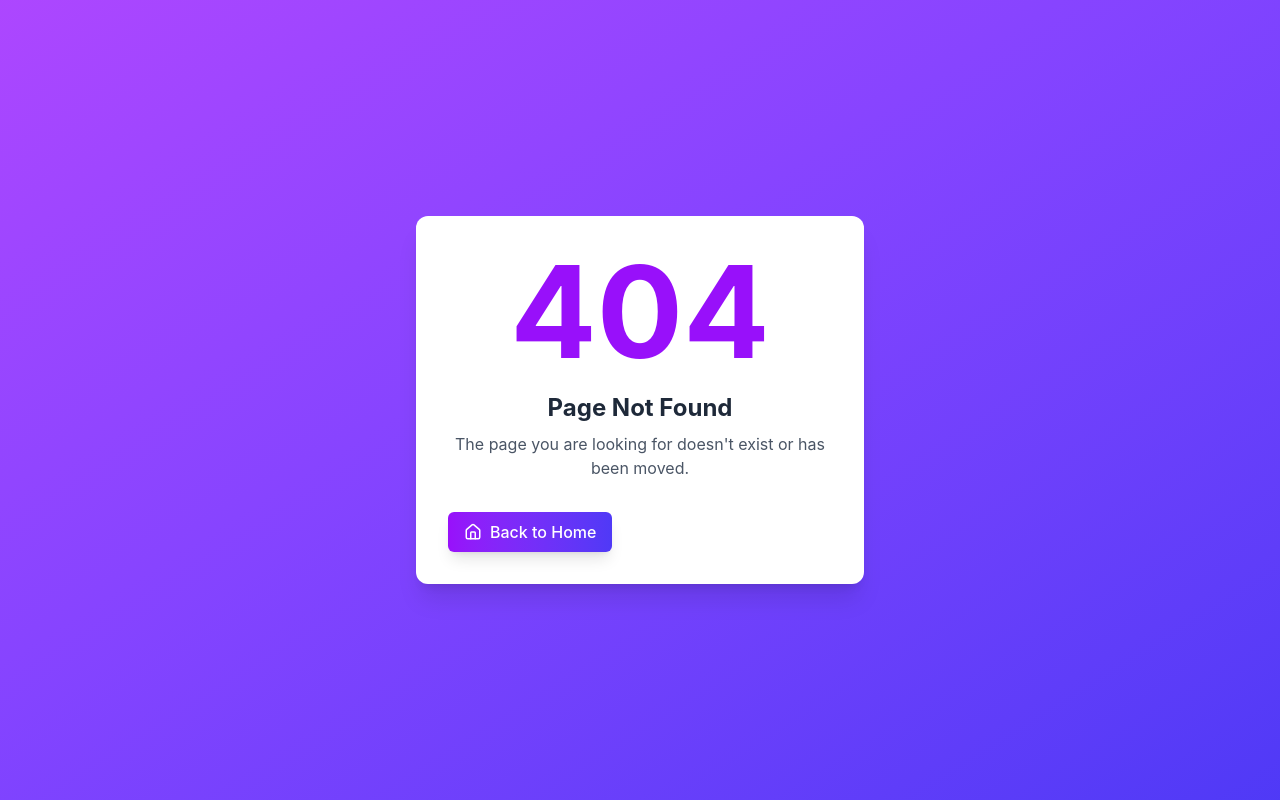
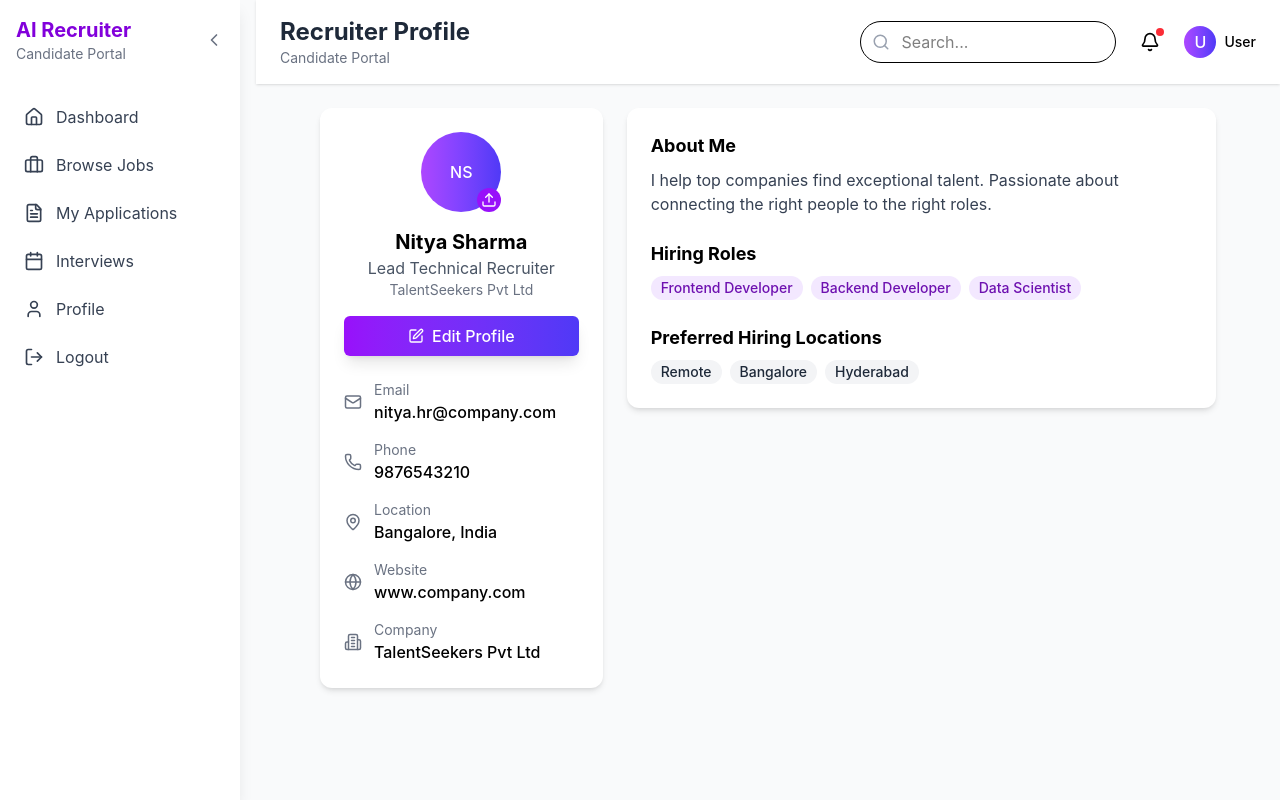
Before and after one commit to techieRahul17/URHired, a React (Vite) app: page /recruiter/recruiterProfile in a window 1280 px wide. Before the commit this address had no page. Built offline with nearby package versions, Linux system fonts and the light colour scheme.

Commit message:
added the recruiter profile page

```diff
--- a/src/App.jsx
+++ b/src/App.jsx
@@ -14,6 +14,7 @@ import UserJobs from './pages/user/Jobs';
 import UserApplications from './pages/user/Applications';
 import UserInterviews from './pages/user/Interviews';
 import UserProfile from './pages/user/Profile';
+import RecruiterProfile from './pages/recruiter/RecruiterProfile';
 import NotFound from './pages/NotFound';
 import { AuthProvider } from './context/AuthContext';
 
@@ -33,7 +34,7 @@ function App() {
                     <Route path="/recruiter/applications" element={<RecruiterApplications />} />
                     <Route path="/recruiter/interviews" element={<RecruiterInterviews />} />
                     <Route path="/recruiter/candidates/:id" element={<RecruiterCandidateDetails />} />
-
+                    <Route path="/recruiter/recruiterProfile" element={<RecruiterProfile/>}/>
                     {/* User Routes */}
                     <Route path="/user/dashboard" element={<UserDashboard />} />
                     <Route path="/user/jobs" element={<UserJobs />} />
--- a/src/components/layout/Sidebar.jsx
+++ b/src/components/layout/Sidebar.jsx
@@ -59,6 +59,11 @@ const Sidebar = () => {
             title: "Settings",
             icon: <Settings size={20} />,
             path: `${basePath}/settings`,
+        },
+        {
+            title: "Profile",
+            icon: <Settings size={20} />,
+            path: `${basePath}/recruiterProfile`,
         },
         {
             title: "Logout",
--- /dev/null
+++ b/src/pages/recruiter/RecruiterProfile.jsx
@@ -0,0 +1,165 @@
+import { useState, useEffect } from 'react';
+import { Upload, Edit, Save, Mail, Phone, MapPin, Globe, Building2, Briefcase, Plus, X, Trash2 } from 'lucide-react';
+import PageLayout from '../../components/layout/PageLayout';
+import Card from '../../components/ui/Card';
+import Button from '../../components/ui/Button';
+import Input from '../../components/ui/Input';
+import Avatar from '../../components/ui/Avatar';
+import Badge from '../../components/ui/Badge';
+
+const RecruiterProfile = () => {
+  const [profile, setProfile] = useState(null);
+  const [editMode, setEditMode] = useState(false);
+  const [loading, setLoading] = useState(true);
+
+  useEffect(() => {
+    setTimeout(() => {
+      setProfile({
+        id: 1,
+        name: 'Nitya Sharma',
+        email: 'nitya.hr@company.com',
+        phone: '9876543210',
+        location: 'Bangalore, India',
+        website: 'www.company.com',
+        company: 'TalentSeekers Pvt Ltd',
+        position: 'Lead Technical Recruiter',
+        bio: 'I help top companies find exceptional talent. Passionate about connecting the right people to the right roles.',
+        hiringFields: ['Frontend Developer', 'Backend Developer', 'Data Scientist'],
+        hiringLocations: ['Remote', 'Bangalore', 'Hyderabad']
+      });
+      setLoading(false);
+    }, 1000);
+  }, []);
+
+  const handleAddField = () => console.log('Add field');
+  const handleAddLocation = () => console.log('Add location');
+
+  if (loading) {
+    return (
+      <PageLayout title="Recruiter Profile">
+        <div className="flex justify-center items-center h-64">
+          <div className="animate-spin rounded-full h-12 w-12 border-t-2 border-b-2 border-purple-500"></div>
+        </div>
+      </PageLayout>
+    );
+  }
+
+  return (
+    <PageLayout title="Recruiter Profile">
+      <div className="max-w-4xl mx-auto grid grid-cols-1 lg:grid-cols-3 gap-6">
+        {/* Sidebar */}
+        <div className="lg:col-span-1">
+          <Card className="p-6 text-black">
+            <div className="flex flex-col items-center text-center">
+              <div className="relative">
+                <Avatar src={null} alt={profile.name} size="2xl" />
+                <button className="absolute bottom-0 right-0 p-1 bg-purple-600 text-white rounded-full">
+                  <Upload size={16} />
+                </button>
+              </div>
+
+              <h1 className="text-xl font-bold mt-4">{profile.name}</h1>
+              <p className="text-gray-600">{profile.position}</p>
+              <p className="text-sm text-gray-500">{profile.company}</p>
+
+              <Button
+                variant={editMode ? 'success' : 'primary'}
+                fullWidth
+                className="mt-4"
+                onClick={() => setEditMode(!editMode)}
+                icon={editMode ? <Save size={16} /> : <Edit size={16} />}
+              >
+                {editMode ? 'Save Profile' : 'Edit Profile'}
+              </Button>
+            </div>
+
+            <div className="mt-6 space-y-4">
+              <InfoItem icon={Mail} label="Email" value={profile.email} />
+              <InfoItem icon={Phone} label="Phone" value={profile.phone} />
+              <InfoItem icon={MapPin} label="Location" value={profile.location} />
+              <InfoItem icon={Globe} label="Website" value={profile.website} />
+              <InfoItem icon={Building2} label="Company" value={profile.company} />
+            </div>
+          </Card>
+        </div>
+
+        {/* Main Content */}
+        <div className="lg:col-span-2">
+          <Card className="p-6 text-black">
+            <div className="mb-6">
+              <h3 className="text-lg font-bold mb-2">About Me</h3>
+              {editMode ? (
+                <textarea
+                  className="w-full border border-gray-300 rounded-md p-3 focus:ring-2 focus:ring-purple-300"
+                  defaultValue={profile.bio}
+                />
+              ) : (
+                <p className="text-gray-700">{profile.bio}</p>
+              )}
+            </div>
+
+            {/* Hiring Fields */}
+            <div className="mb-6">
+              <div className="flex justify-between items-center mb-2">
+                <h3 className="text-lg font-bold">Hiring Roles</h3>
+                {editMode && (
+                  <Button variant="ghost" size="sm" icon={<Plus size={16} />} onClick={handleAddField}>
+                    Add
+                  </Button>
+                )}
+              </div>
+              <div className="flex flex-wrap gap-2">
+                {profile.hiringFields.map((field, index) => (
+                  <Badge key={index} variant="primary">
+                    {field}
+                    {editMode && (
+                      <button className="ml-1 text-purple-300 hover:text-purple-100">
+                        <X size={14} />
+                      </button>
+                    )}
+                  </Badge>
+                ))}
+              </div>
+            </div>
+
+            {/* Preferred Locations */}
+            <div>
+              <div className="flex justify-between items-center mb-2">
+                <h3 className="text-lg font-bold">Preferred Hiring Locations</h3>
+                {editMode && (
+                  <Button variant="ghost" size="sm" icon={<Plus size={16} />} onClick={handleAddLocation}>
+                    Add
+                  </Button>
+                )}
+              </div>
+              <div className="flex flex-wrap gap-2">
+                {profile.hiringLocations.map((location, index) => (
+                  <Badge key={index} variant="secondary">
+                    {location}
+                    {editMode && (
+                      <button className="ml-1 text-purple-300 hover:text-purple-100">
+                        <Trash2 size={14} />
+                      </button>
+                    )}
+                  </Badge>
+                ))}
+              </div>
+            </div>
+          </Card>
+        </div>
+      </div>
+    </PageLayout>
+  );
+};
+
+const InfoItem = ({ icon: Icon, label, value }) => (
+  <div className="flex items-center text-black">
+    <Icon size={18} className="text-gray-500 mr-3" />
+    <div>
+      <p className="text-sm text-gray-500">{label}</p>
+      <p className="font-medium">{value}</p>
+    </div>
+  </div>
+);
+
+export default RecruiterProfile;
```
